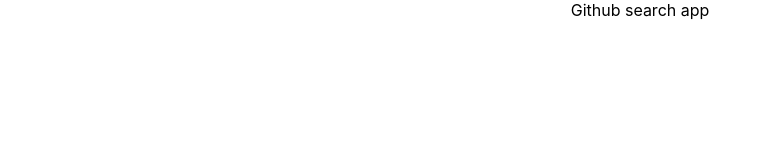
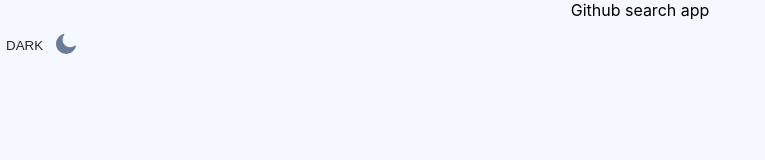
Before and after one commit to mcguiretj18/github-user-search-app, a React (Create React App) app: page / in a window 1280 px wide. Shown: the top 160 px of the page, without its empty margins (0-765 px from the left). Built offline with nearby package versions, Linux system fonts and the light colour scheme.

Commit message:
chore: add light/dark mode

```diff
--- a/package.json
+++ b/package.json
@@ -3,6 +3,9 @@
   "version": "0.1.0",
   "private": true,
   "dependencies": {
+    "@emotion/css": "^11.7.1",
+    "@emotion/react": "^11.7.1",
+    "@emotion/styled": "^11.6.0",
     "@testing-library/jest-dom": "^5.16.1",
     "@testing-library/react": "^12.1.2",
     "@testing-library/user-event": "^13.5.0",
--- a/src/App.tsx
+++ b/src/App.tsx
@@ -1,11 +1,50 @@
-import React from 'react';
+/** @jsx jsx */ /** @jsxRuntime classic */
+import { jsx, ThemeProvider } from '@emotion/react';
 import './App.css';
+import { useLocalStorage } from './hooks/useLocalStorage'
+import { Moon, Sun } from './icons'
+import { Button } from './components'
+
+const theme = {
+  light: {
+    background: '#F6F8FF',
+    foreground: '#222731'
+  },
+  dark: {
+    background: '#141D2F',
+    foreground: '#90A4D4'
+  }
+}
+
+const initialMode = 'light'
+
+declare module '@emotion/react' {
+  interface Theme {
+    light: {
+      [key: string]: string
+    },
+    dark: {
+      [key: string]: string
+    }
+  }
+}
 
 function App() {
+  const [mode, setMode] = useLocalStorage('mode', initialMode)
   return (
-    <div className="App">
-      Github search app
-    </div>
+    <ThemeProvider theme={theme}>
+      <div className="App" css={(theme) => ({ background: (theme as any)[mode].background, height: '100%' })}>
+        Github search app
+
+        <Button mode={mode} onClick={() => setMode(mode === 'light' ? 'dark' : 'light')} text={(mode === 'light' ? 'dark' : 'light').toUpperCase()}>
+          <span css={{
+            padding: '1em'
+          }}>
+            {mode === 'dark' ? <Sun /> : <Moon />}
+          </span>
+        </Button>
+      </div>
+    </ThemeProvider>
   );
 }
 
--- /dev/null
+++ b/src/components/Button/Button.styles.ts
@@ -0,0 +1,13 @@
+import styled from "@emotion/styled";
+
+export const StyledButton = styled.button(
+  {
+    background: "transparent",
+    border: "none",
+    display: 'flex',
+    alignItems: 'center',
+    justifyContent: 'center',
+    cursor: 'pointer'
+  },
+  ({ mode }: { mode: string }) => ({ color: mode === 'light' ? '#222731' : '#90A4D4' })
+)
--- /dev/null
+++ b/src/components/Button/Button.tsx
@@ -0,0 +1,15 @@
+import React, { ReactChild, ReactChildren } from 'react'
+import { StyledButton } from './Button.styles'
+
+
+type Click = () => void
+
+const Button = ({ text = '', onClick = () => { }, children, mode }: { text: string, onClick: Click, children: ReactChild | ReactChildren, mode: string }) => (
+    <StyledButton onClick={onClick} mode={mode as any}>
+        {text}
+        {children}
+    </StyledButton>
+)
+
+export default Button
+export { Button }
--- /dev/null
+++ b/src/components/Button/index.ts
@@ -0,0 +1,3 @@
+import { Button } from './Button'
+
+export { Button }
--- /dev/null
+++ b/src/components/index.ts
@@ -0,0 +1,3 @@
+import { Button } from './Button'
+
+export { Button }
--- /dev/null
+++ b/src/hooks/useLocalStorage.ts
@@ -0,0 +1,37 @@
+import React from 'react'
+
+function useLocalStorage(
+  key: string,
+  defaultValue = "",
+  { serialize = JSON.stringify, deserialize = JSON.parse } = {}
+) {
+  const [state, setState] = React.useState(() => {
+    const valueInLocalStorage = window.localStorage.getItem(key);
+
+    if (valueInLocalStorage) {
+      return deserialize(valueInLocalStorage);
+    }
+
+    // TODO: Fix this typescript type
+    // return typeof defaultValue === 'function' ? defaultValue() : defaultValue
+    return defaultValue;
+  });
+
+  const prevKeyRef = React.useRef(key);
+
+  React.useEffect(() => {
+    const prevKey = prevKeyRef.current;
+
+    if (prevKey !== key) {
+      window.localStorage.removeItem(prevKey);
+    }
+
+    prevKeyRef.current = key;
+    window.localStorage.setItem(key, serialize(state));
+  }, [key, state]);
+
+  return [state, setState];
+}
+
+export default useLocalStorage
+export { useLocalStorage }
--- /dev/null
+++ b/src/icons/Moon.tsx
@@ -0,0 +1,6 @@
+import React from 'react'
+
+const Moon = () => <svg width="20" height="20" xmlns="http://www.w3.org/2000/svg"><path d="M19.513 11.397a.701.701 0 00-.588.128 7.496 7.496 0 01-2.276 1.336 7.101 7.101 0 01-2.583.462 7.505 7.505 0 01-5.32-2.209 7.568 7.568 0 01-2.199-5.342c0-.873.154-1.72.41-2.49a6.904 6.904 0 011.227-2.21.657.657 0 00-.102-.924.701.701 0 00-.589-.128C5.32.61 3.427 1.92 2.072 3.666A10.158 10.158 0 000 9.83c0 2.8 1.125 5.342 2.967 7.19a10.025 10.025 0 007.16 2.98c2.353 0 4.527-.822 6.266-2.183a10.13 10.13 0 003.58-5.624.623.623 0 00-.46-.796z" fill="#697C9A" fillRule="nonzero"/></svg>
+
+export default Moon
+export { Moon }
--- /dev/null
+++ b/src/icons/Sun.tsx
@@ -0,0 +1,6 @@
+import React from 'react'
+
+const Sun = () => <svg width="20" height="20" xmlns="http://www.w3.org/2000/svg"><g fill="#FFF" fillRule="nonzero"><path d="M13.545 6.455c-.9-.9-2.17-1.481-3.545-1.481a4.934 4.934 0 00-3.545 1.481c-.9.9-1.481 2.17-1.481 3.545 0 1.376.582 2.646 1.481 3.545.9.9 2.17 1.481 3.545 1.481a4.934 4.934 0 003.545-1.481c.9-.9 1.481-2.17 1.481-3.545a4.934 4.934 0 00-1.481-3.545zM10 3.413a.7.7 0 00.688-.688V.688A.7.7 0 0010 0a.7.7 0 00-.688.688v2.037a.7.7 0 00.688.688zM15.635 5.344l1.455-1.455a.67.67 0 000-.952.67.67 0 00-.952 0l-1.455 1.455a.67.67 0 000 .952c.238.264.66.264.952 0zM19.312 9.312h-2.037a.7.7 0 00-.688.688.7.7 0 00.688.688h2.037A.7.7 0 0020 10a.7.7 0 00-.688-.688zM15.608 14.656a.67.67 0 00-.952 0 .67.67 0 000 .952l1.455 1.455a.67.67 0 00.952 0 .67.67 0 000-.952l-1.455-1.455zM10 16.587a.7.7 0 00-.688.688v2.037A.7.7 0 0010 20a.7.7 0 00.688-.688v-2.037a.7.7 0 00-.688-.688zM4.365 14.656L2.91 16.111a.67.67 0 000 .952.67.67 0 00.952 0l1.455-1.455a.67.67 0 000-.952c-.238-.264-.66-.264-.952 0zM3.413 10a.7.7 0 00-.688-.688H.688A.7.7 0 000 10a.7.7 0 00.688.688h2.037A.7.7 0 003.413 10zM4.365 5.344a.67.67 0 00.952 0 .67.67 0 000-.952L3.862 2.937a.67.67 0 00-.952 0 .67.67 0 000 .952l1.455 1.455z"/></g></svg>
+
+export default Sun
+export { Sun }
--- /dev/null
+++ b/src/icons/index.ts
@@ -0,0 +1,7 @@
+import { Sun } from './Sun'
+import { Moon } from './Moon'
+
+export {
+    Sun,
+    Moon
+}
--- a/src/index.css
+++ b/src/index.css
@@ -1,3 +1,10 @@
+html,
+body,
+#root {
+  width: 100%;
+  height: 100%;
+}
+
 body {
   margin: 0;
   font-family: -apple-system, BlinkMacSystemFont, 'Segoe UI', 'Roboto', 'Oxygen',
--- a/tsconfig.json
+++ b/tsconfig.json
@@ -18,7 +18,8 @@
     "resolveJsonModule": true,
     "isolatedModules": true,
     "noEmit": true,
-    "jsx": "react-jsx"
+    "jsx": "react-jsx",
+    "jsxImportSource": "@emotion/react"
   },
   "include": [
     "src"
```
Also changed, not shown: 1 other file (tests, documents, lock files or other folders).
